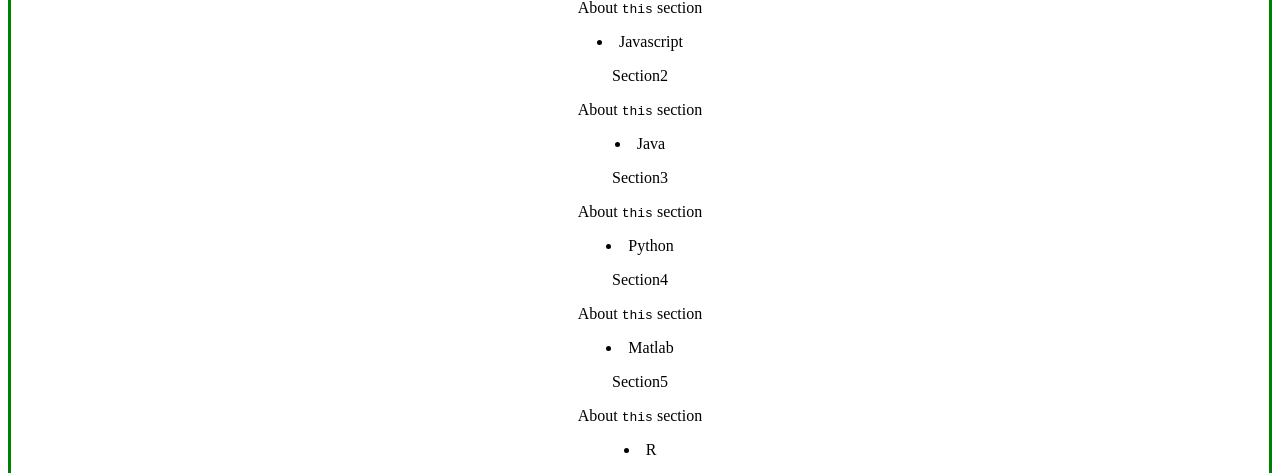
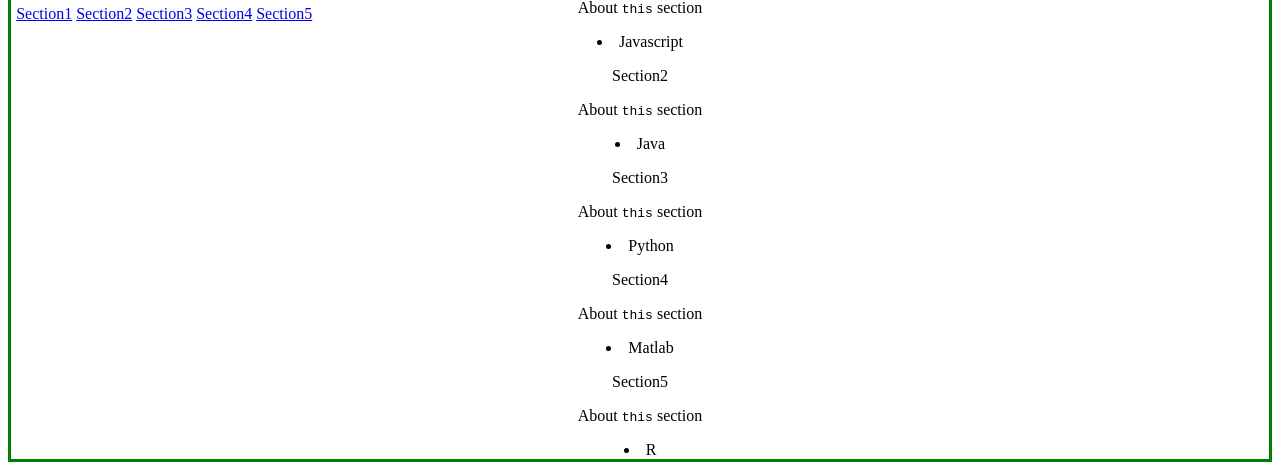
Before and after one commit to Suzi216/microversetrial, a plain HTML site: page index.html in a window 1280 px wide. Shown: the part 62-535 px from the top of the page. Drawn offline with Linux system fonts and the light colour scheme.

Commit message:
commiting staged changes

```diff
--- a/css/style.css
+++ b/css/style.css
@@ -2,3 +2,13 @@ body{
   text-align: center;
   border: 3px solid green;
 }
+#navbar {
+  position: fixed;
+  height: 100%;
+  top: 0;
+  left: 0;
+}
+@media screen and (max-height: 450px) {
+  #navbar  {padding-top: 15px;}
+  #navbar  a {font-size: 18px;}
+}
--- a/index.html
+++ b/index.html
@@ -42,14 +42,20 @@
       <p>About <code>this</code> section</p>
       <li>R</li>
     </header>
+
   </section>
 
 </main>
- <nav id="navbar">
+<nav id="navbar">
 <header>
   <h1>Diffrent programming language</h1>
 </header>
- </nav>
+<a href = "#" class = "nav-link">Section1</a>
+<a href = "#" class = "nav-link">Section2</a>
+<a href = "#" class = "nav-link">Section3</a>
+<a href = "#" class = "nav-link">Section4</a>
+<a href = "#" class = "nav-link">Section5</a>
+</nav>
 
 
     <script src="https://cdn.freecodecamp.org/testable-projects-fcc/v1/bundle.js"></script>
```
